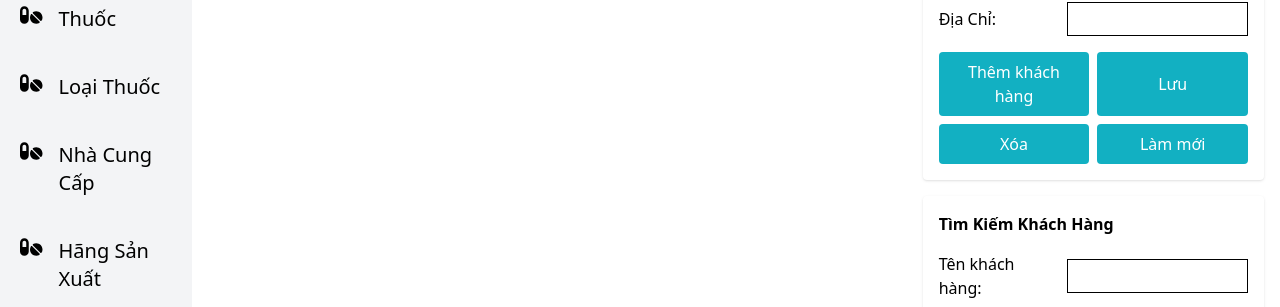
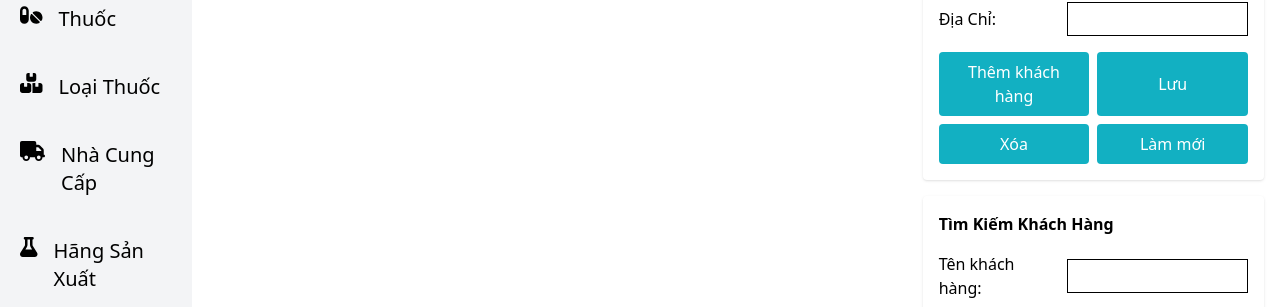
Before and after one commit to TriKhai/pharmacy_system, a React (Vite) app in the folder frontend/app/: page /admin/khach-hang in a window 1280 px wide. Shown: the part 184-491 px from the top of the page. Built offline with nearby package versions, Linux system fonts and the light colour scheme; no server answers.

Commit message:
fix: icon side bar trung nhau

```diff
--- a/frontend/app/src/components/layout/Sidebar.tsx
+++ b/frontend/app/src/components/layout/Sidebar.tsx
@@ -1,7 +1,7 @@
 import { NavLink } from "react-router-dom";
 import { FontAwesomeIcon } from "@fortawesome/react-fontawesome";
 // import { IconDefinition } from "@fortawesome/fontawesome-svg-core";
-import { faUser, faPills, faFileInvoice, faChartBar, faFileExport, type IconDefinition } from "@fortawesome/free-solid-svg-icons";
+import { faUser, faPills, faFileInvoice, faChartBar, faFileExport, faBoxes, faTruck, faFlask, type IconDefinition } from "@fortawesome/free-solid-svg-icons";
 // import logo from "../../assets/logo.png";
 
 interface NavLink {
@@ -12,16 +12,16 @@ interface NavLink {
 
 const Sidebar:React.FC = () => {
 
-    const navLinks: NavLink[] = [
-        { path: "/admin/khach-hang", label: "Khách hàng", icon: faUser},
-        { path: "/admin/thuoc", label: "Thuốc", icon: faPills},
-        { path: "/admin/loai-thuoc", label: "Loại Thuốc", icon: faPills},
-        { path: "/admin/nha-cung-cap", label: "Nhà Cung Cấp", icon: faPills},
-        { path : "admin/hangsx", label: "Hãng Sản Xuất", icon: faPills},
-        { path: "/admin/hoa-don", label: "Hóa Đơn", icon: faFileInvoice},
-        { path: "/admin/thong-ke", label: "Thống Kê", icon: faChartBar},
-        { path: "/admin/xuat-file", label: "Xuất file", icon: faFileExport},
-    ];
+  const navLinks: NavLink[] = [
+    { path: "/admin/khach-hang", label: "Khách hàng", icon: faUser },
+    { path: "/admin/thuoc", label: "Thuốc", icon: faPills },
+    { path: "/admin/loai-thuoc", label: "Loại Thuốc", icon: faBoxes },
+    { path: "/admin/nha-cung-cap", label: "Nhà Cung Cấp", icon: faTruck },
+    { path: "/admin/hangsx", label: "Hãng Sản Xuất", icon: faFlask },
+    { path: "/admin/hoa-don", label: "Hóa Đơn", icon: faFileInvoice },
+    { path: "/admin/thong-ke", label: "Thống Kê", icon: faChartBar },
+    { path: "/admin/xuat-file", label: "Xuất file", icon: faFileExport },
+  ];
 
     // CSS variable
     const getLinkClass = ({ isActive }: { isActive: boolean }) =>
```
